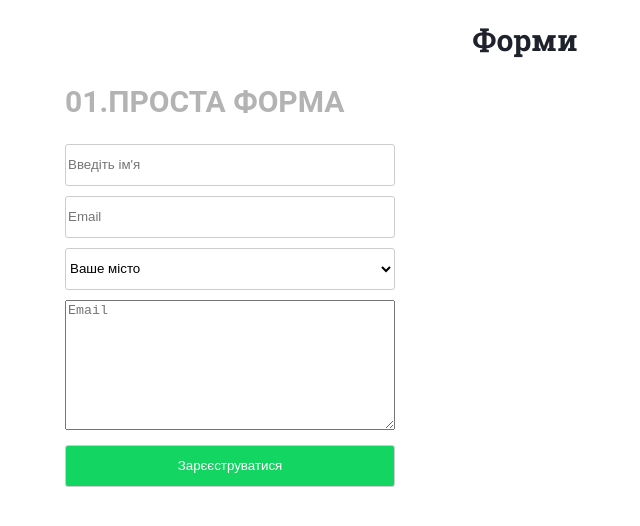
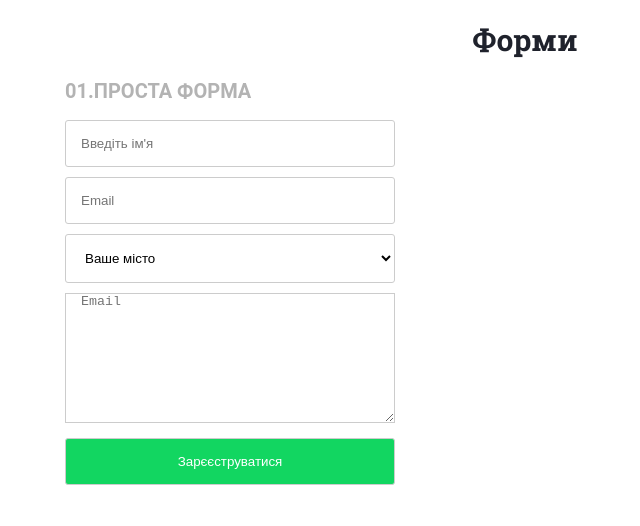
Before and after one commit to SovaDima/Forms, a plain HTML site: page index.html in a window 1280 px wide. Shown: the whole page, without its empty margins (115-755 px from the left). Drawn offline with Linux system fonts and the light colour scheme.

Commit message:
some fixes

```diff
--- a/index.html
+++ b/index.html
@@ -15,7 +15,7 @@
     <div class="site">
     <h1>Форми</h1></div>
     <div class="form-1">
-    <h2>01.ПРОСТА ФОРМА</h2>
+    <h2>01.проста форма</h2>
     <form action="">
         <div class="simple">
         <label><input type="text" placeholder="Введіть ім'я"></label>
--- a/style.css
+++ b/style.css
@@ -40,30 +40,41 @@ body {
     font-weight: 700;
     font-family: "Roboto";
 }
+.form-1 h2{
+font-size: 20px;
+letter-spacing: 0px;
+color: #b3b3b3;
+font-weight: 700;
+font-family: "Roboto";
+text-transform: uppercase;
+}
 
 .simple input,
 select {
     display: block;
     border-radius: 3px;
-    margin-top: 10px;
+    margin-bottom: 10px;
     box-sizing: border-box;
     border-radius: 3px;
     background-color: #ffffff;
     border: 1px solid #cccccc;
-    width: 330px;
-    height: 42px;
+    width: 100%;
+    padding: 15px 15px;
 }
 .form-1  {
+    width: 330px;
     text-align: left;
     padding-left: 20px;
     display: block;
 
 }
 .simple textarea{
-    margin-top: 10px;
-    width: 330px;
-    height: 130px;
+    padding: 0 15px;
+    min-height: 130px;
+    margin-bottom: 10px;
+    width: 100%;
     box-sizing: border-box;
+    border: 1px solid #cccccc;
 }
 .form-1 select {
     margin-top: 10px;
@@ -81,5 +92,8 @@ text-align: center;
 background-color: #12d661;
 }
 .button input:hover{
-    background-color: #03c703;
+    width: 100%;
+border-radius: 3px;
+box-shadow: 0px 2px 2.5px rgba(8,118,52,0.35);
+background-color: #07be51;
 }
```
